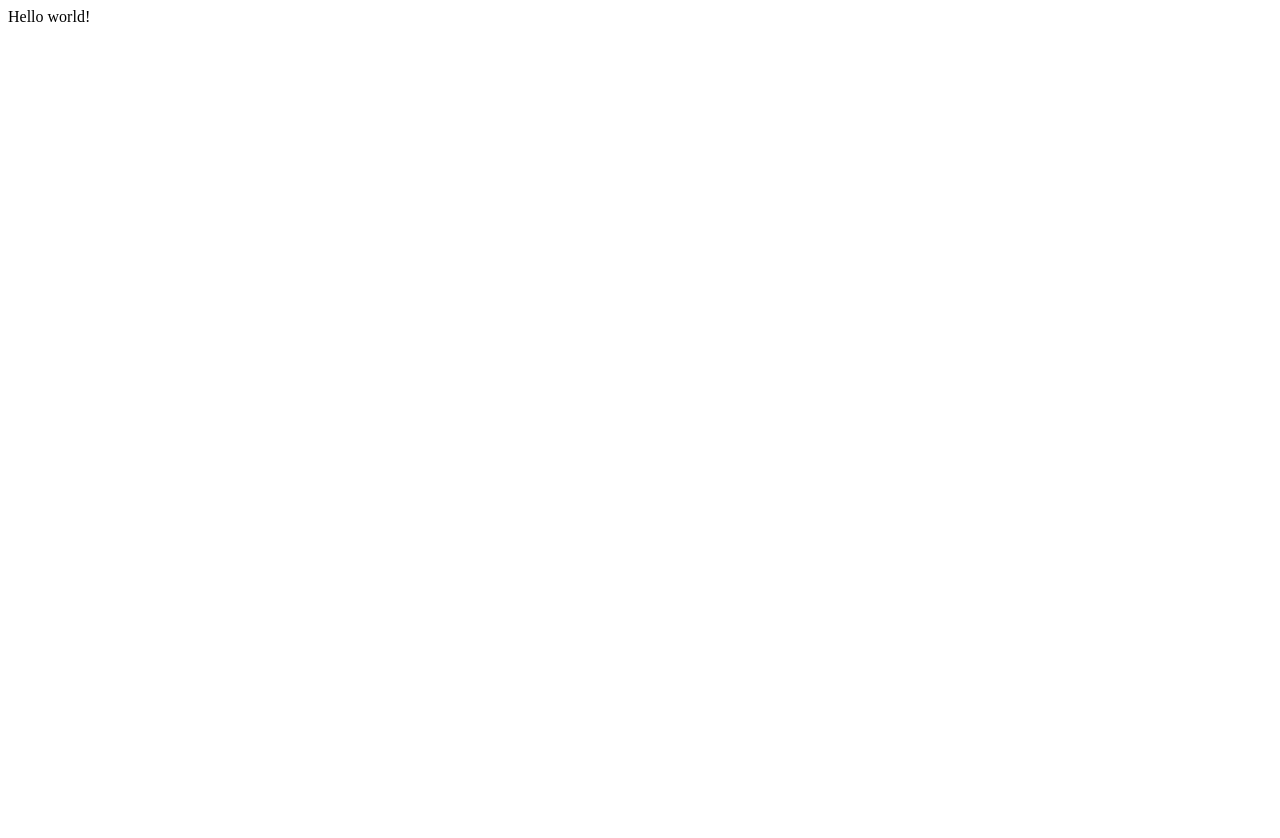
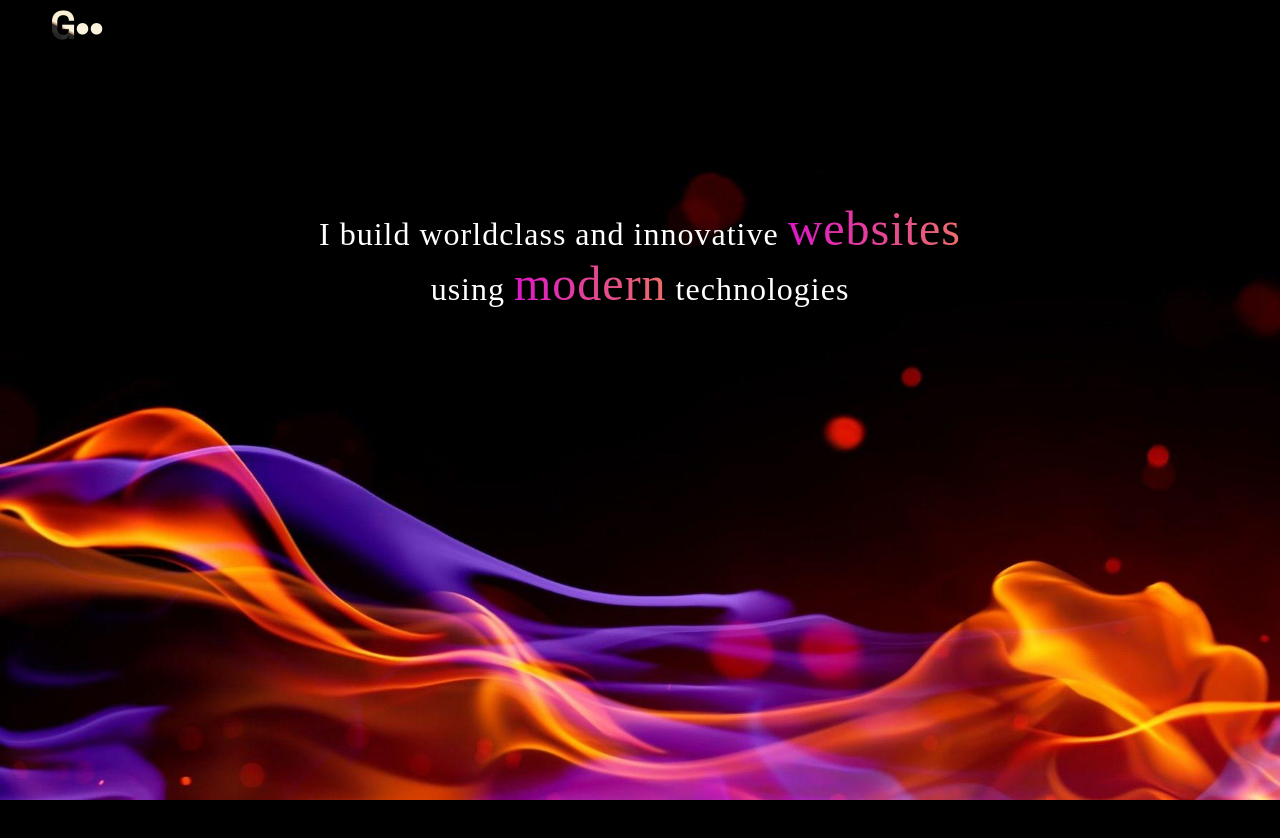
Before and after one commit to ghaneeyat09/portfolio-versionTwo, a Gatsby site: page / in a window 1280 px wide. Before the commit the page ends 800 px from the top, so only its background shows below. Built offline with nearby package versions, Linux system fonts and the light colour scheme; Gatsby itself is replaced by a stand-in of ours; a web font is replaced by a local one.

Commit message:
new commit

```diff
--- a/src/pages/index.js
+++ b/src/pages/index.js
@@ -1,5 +1,16 @@
-import * as React from "react"
+import * as React from "react";
+import * as styles from "../styles/home.module.css";
+import "../styles/global.css";
 
 export default function Home() {
-  return <div>Hello world!</div>
+  return <>
+             <div className={styles.background}>
+                <div className={styles.logo}>
+                  <h3>G&bull;&bull;</h3>
+                </div>
+                <div className={styles.container}>
+                  <h1>I build worldclass and innovative <span className={styles.text}>websites</span> using <span className={styles.text}> modern</span> technologies</h1>
+                </div>
+             </div>
+         </>
 }
--- /dev/null
+++ b/src/styles/global.css
@@ -0,0 +1,110 @@
+@import url('https://fonts.googleapis.com/css2?family=Abril+Fatface&family=Jost:wght@200;300&family=Raleway:wght@200;300;900&family=Sacramento&family=Space+Grotesk:wght@700&family=Tilt+Prism&display=swap');
+html{
+  --bg-size: 400%;
+  --color-one: hsl(299, 96%, 44%);
+  --color-two: hsl(40 95% 55%);
+  --color-three: rgb(16, 33, 221);
+  --color-four: rgb(255, 255, 255);
+  --color-five: rgb(172, 111, 68);
+  --color-six: rgb(22, 22, 22);
+  --color-seven: rgb(0, 0, 0);
+  scroll-behavior: smooth;
+}
+/**************just stuff ***************/
+.junks{
+  color: red;
+  font-family:'Gill Sans', 'Gill Sans MT', Calibri, 'Trebuchet MS', sans-serif;
+  font-weight: 500;
+  background-color: white
+}
+*{
+    margin: 0;
+    padding: 0;
+    box-sizing: border-box;
+    text-decoration: none;
+    user-select: none;
+}
+body{
+    background-color: var(--color-seven);
+}
+.text{
+    color: white;
+}
+.section-header{
+    text-align: center;
+    color: var(--color-four);
+    margin-bottom: 200px;
+    margin-top: 200px;
+    font-family: 'Sacramento', sans-serif;
+    letter-spacing: 2px;
+    font-size: 30px;
+}
+.notfound{
+  display: flex;
+  flex-direction: column;
+  justify-content: center;
+  align-items: center;
+  height: 100vh;
+  font-family: "Raleway", sans-serif;
+}
+.notfound h1{
+  font-size: clamp(0.5rem, 15vmin, 3rem);
+  background: linear-gradient(
+      90deg,
+      var(--color-one),
+      var(--color-two),
+      var(--color-three)
+    )
+    0 0 / var(--bg-size) 100%;
+  color: transparent;
+  background-clip: text;
+}
+.notfound p{
+  font-size: 20px;
+  color: var(--color-four);
+}
+.find{
+    margin-bottom: 100px;
+}
+::-webkit-scrollbar{
+  width: 10px;
+}
+::-webkit-scrollbar-track{
+  background-color: var(--color-six);
+  margin-block: .2em;
+  border-radius: 100vw;
+
+}
+::-webkit-scrollbar-thumb{
+  background-color: var(--color-seven);
+  border-radius: 100vw;
+  border: 2px solid var(--color-six);
+  height: 150px;
+}
+@media (prefers-reduced-motion: no-preference) {
+  .notfound h1 {
+    animation: move-bg 8s linear infinite;
+  }
+  @keyframes move-bg {
+    to {
+      background-position: var(--bg-size) 0;
+    }
+  }
+}
+@media screen and (max-width: 900px){
+  .section-header{
+    margin-top: 100px;
+    margin-bottom: 100px;
+  }
+}
+@media screen and (max-width: 600px){
+  .section-header{
+    font-size: 25px;
+  }
+}
+@media screen and (max-width: 400px){
+  .section-header{
+    font-size: 20px;
+  }
+
+}
--- /dev/null
+++ b/src/styles/home.module.css
@@ -0,0 +1,120 @@
+@import url('https://fonts.googleapis.com/css2?family=Abril+Fatface&family=Jost:wght@200;300&family=Raleway:wght@200;300&family=Sacramento&family=Space+Grotesk:wght@700&family=Tilt+Prism&display=swap');
+
+.logo{
+    width: 200px;
+    height: auto;
+    margin-left: 50px;
+    overflow: hidden;
+}
+.logo h3{
+    position: relative;
+    width: 100%;
+    height: 100%;
+    font-size: 40px;
+    font-family: 'Space Grotesk', sans-serif;
+    -webkit-background-clip: text;/***safrai, chrome***/
+    -moz-background-clip: text; /*firefox***/
+    background-clip: text;
+    -webkit-text-fill-color: transparent;
+    -moz-text-fill-color: transparent;
+    background-image: url("/logoback2.jpg");
+    letter-spacing: -2px;
+}
+.yy{
+    font-family: Arial, Helvetica, sans-serif;
+}
+.background{
+    max-height: 100vh;
+    background-image: url("/logoback5.jpg");
+    background-size: cover;
+    background-attachment: cover;
+    background-repeat: no-repeat;
+}
+.container{
+  display: flex;
+  justify-content: center;
+  align-items: flex-start;
+  width: 90%;
+  height: 100vh;
+  margin: auto;
+  padding-top: 150px;
+  text-align: center;
+
+}
+.container h1{
+  color: white;
+  font-family: 'Tilt Prism', cursive;
+  font-size: 20px;
+  letter-spacing: 1px;
+  font-weight: 300;
+}
+.text {
+    font-size: clamp(0.3rem, 12vmin, 1.5rem);
+    background: linear-gradient(
+        90deg,
+        var(--color-one),
+        var(--color-two),
+        var(--color-three)
+      )
+      0 0 / var(--bg-size) 100%;
+    color: transparent;
+    background-clip: text;
+  }
+/**************media queries*****************/
+@media (prefers-reduced-motion: no-preference) {
+    .text {
+      animation: move-bg 8s linear infinite;
+    }
+    @keyframes move-bg {
+      to {
+        background-position: var(--bg-size) 0;
+      }
+    }
+}
+
+@media screen and (min-width: 460px){
+  .container h1{
+    font-size: 22px;
+  }
+  .text{
+    font-size: clamp(0.5rem, 13vmin, 1.8rem);
+  }
+}
+@media screen and (min-width: 530px){
+   .container{
+    width: 80%;
+  }
+}
+@media screen and (min-width: 650px){
+  .container{
+    width: 70%;
+  }
+  .container h1{
+    font-size: 25px;
+  }
+  .text{
+    font-size: clamp(0.8rem, 13vmin, 2rem);
+  }
+}
+@media screen and (min-width: 900px){
+  .container{
+    width: 60%;
+  }
+  .container h1{
+    font-size: 30px;
+  }
+  .text{
+    font-size: clamp(1.5rem, 15vmin, 2rem);
+  }
+}
+@media screen and (min-width: 1024px){
+  .container{
+    width: 52%;
+  }
+  .container h1{
+    font-size: 32px;
+  }
+  .text{
+    font-size: clamp(1.4rem, 14vmin, 3rem);
+  }
+}
```
Also changed, not shown: static/logoback2.jpg (added), static/logoback5.jpg (added).
